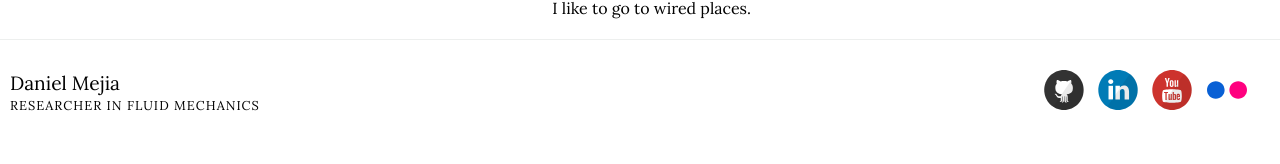
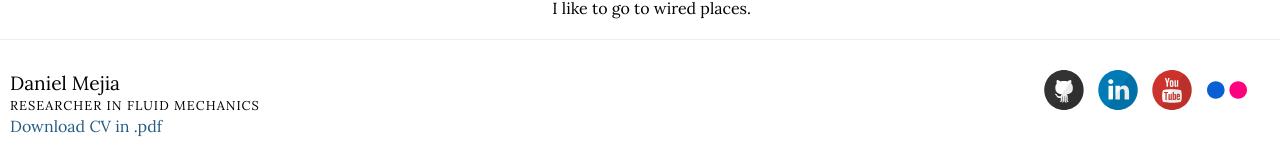
Before and after one commit to dmejia04/resume, a Jekyll site: the page built from index.html, in a window 1280 px wide and 900 px high, scrolled down 1913 px. Shown: the part 733-897 px from the top of the window. Built offline with Jekyll 4.4.1, drawn with Linux system fonts in a browser that asks for light colours.

Commit message:
include cv in footer

```diff
--- /dev/null
+++ b/CNAME
@@ -0,0 +1 @@
+danielmejia.com
--- a/_includes/footer.html
+++ b/_includes/footer.html
@@ -8,6 +8,7 @@
 		    	<ul class="contactList">
 		    		<li><p class="footerName"><a href="index.html">{{ site.name }}</a></p></li>
 		    		<li><p class="footerJob">{{ site.job }}</p><li>
+		    		<li><p><a class="link" href="../data/documents/mejiaCV.pdf"">Download CV in .pdf</a></p><li>
 		    	</ul>
 		    </dt>
 
```
Also changed, not shown: 1 other file.
